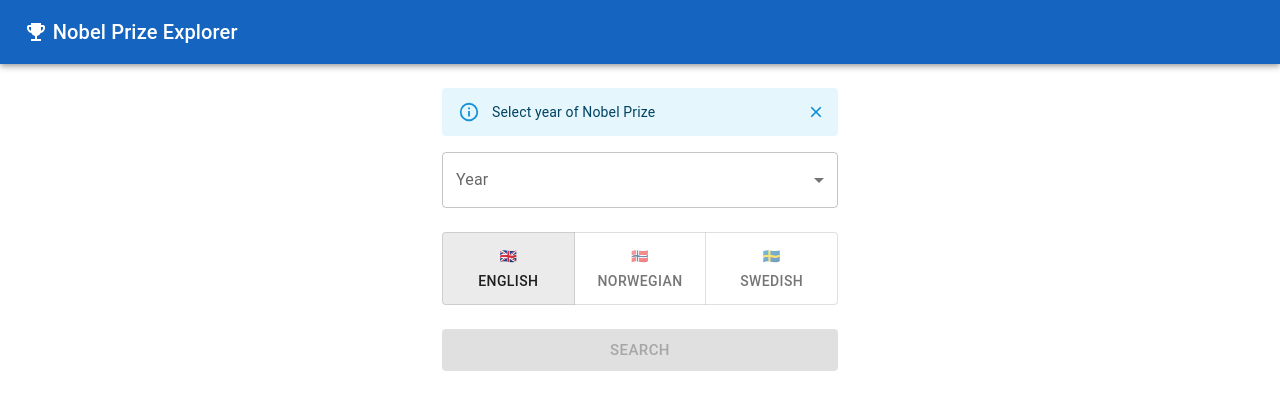
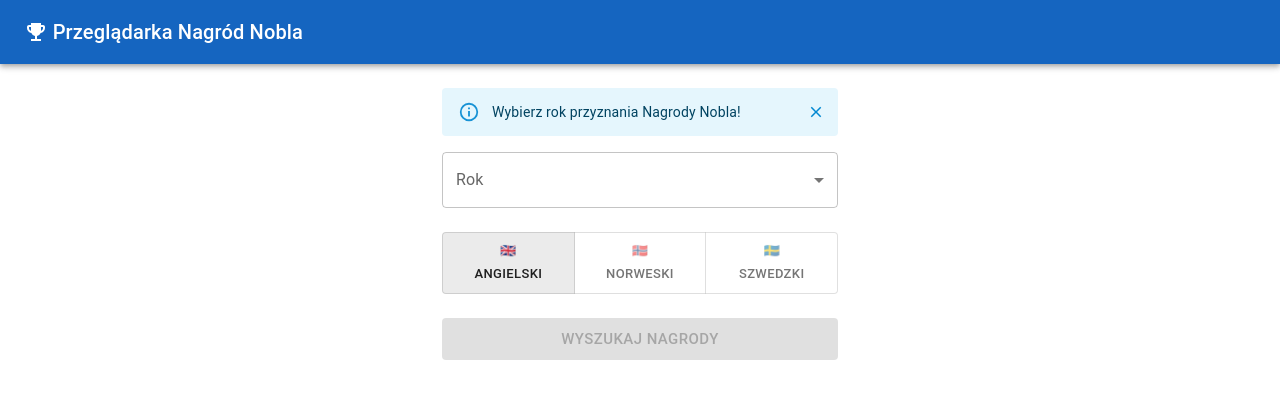
Before and after one commit to michlampert/nobel-prizes, a Next.js app: page / in a window 1280 px wide. Shown: the top 410 px of the page. Built offline with nearby package versions, Linux system fonts and the light colour scheme.

Commit message:
Translate into polish

```diff
--- a/src/components/Search.tsx
+++ b/src/components/Search.tsx
@@ -39,12 +39,12 @@
                         }
                         severity="info"
                     >
-                        Select year of Nobel Prize
+                        Wybierz rok przyznania Nagrody Nobla!
                     </Alert>
                 </Collapse>
 
                 <FormControl fullWidth margin="normal">
-                    <InputLabel id="year-select">Year</InputLabel>
+                    <InputLabel id="year-select">Rok</InputLabel>
                     <Select
                         labelId="year-select"
                         id="year-select"
@@ -63,15 +63,16 @@
                         onChange={(event, value) => setLang(value as string)}
                         aria-label="text alignment"
                         fullWidth
+                        size="small"
                     >
                         <ToggleButton value="en" aria-label="left aligned">
-                            🇬🇧<br />English
+                            🇬🇧<br />Angielski
                         </ToggleButton>
                         <ToggleButton value="no" aria-label="centered">
-                            🇳🇴<br />Norwegian
+                            🇳🇴<br />Norweski
                         </ToggleButton>
                         <ToggleButton value="se" aria-label="right aligned">
-                            🇸🇪<br />Swedish
+                            🇸🇪<br />Szwedzki
                         </ToggleButton>
                     </ToggleButtonGroup>
                 </FormControl>
@@ -83,7 +84,7 @@
                         size="large"
                         disabled={!year}
                     >
-                        Search
+                        Wyszukaj nagrody
                     </Button>
                 </FormControl>
             </Container>
--- a/src/components/TopBar.tsx
+++ b/src/components/TopBar.tsx
@@ -15,7 +15,7 @@
                         <EmojiEventsIcon />
                         &nbsp;
                         <Typography variant="h6" component="div" sx={{ flexGrow: 1 }}>
-                            Nobel Prize Explorer
+                            Przeglądarka Nagród Nobla
                         </Typography>
                     </Link>
                 </Toolbar>
```
Also changed, not shown: src/components/Table.tsx (+4 -4 lines).
